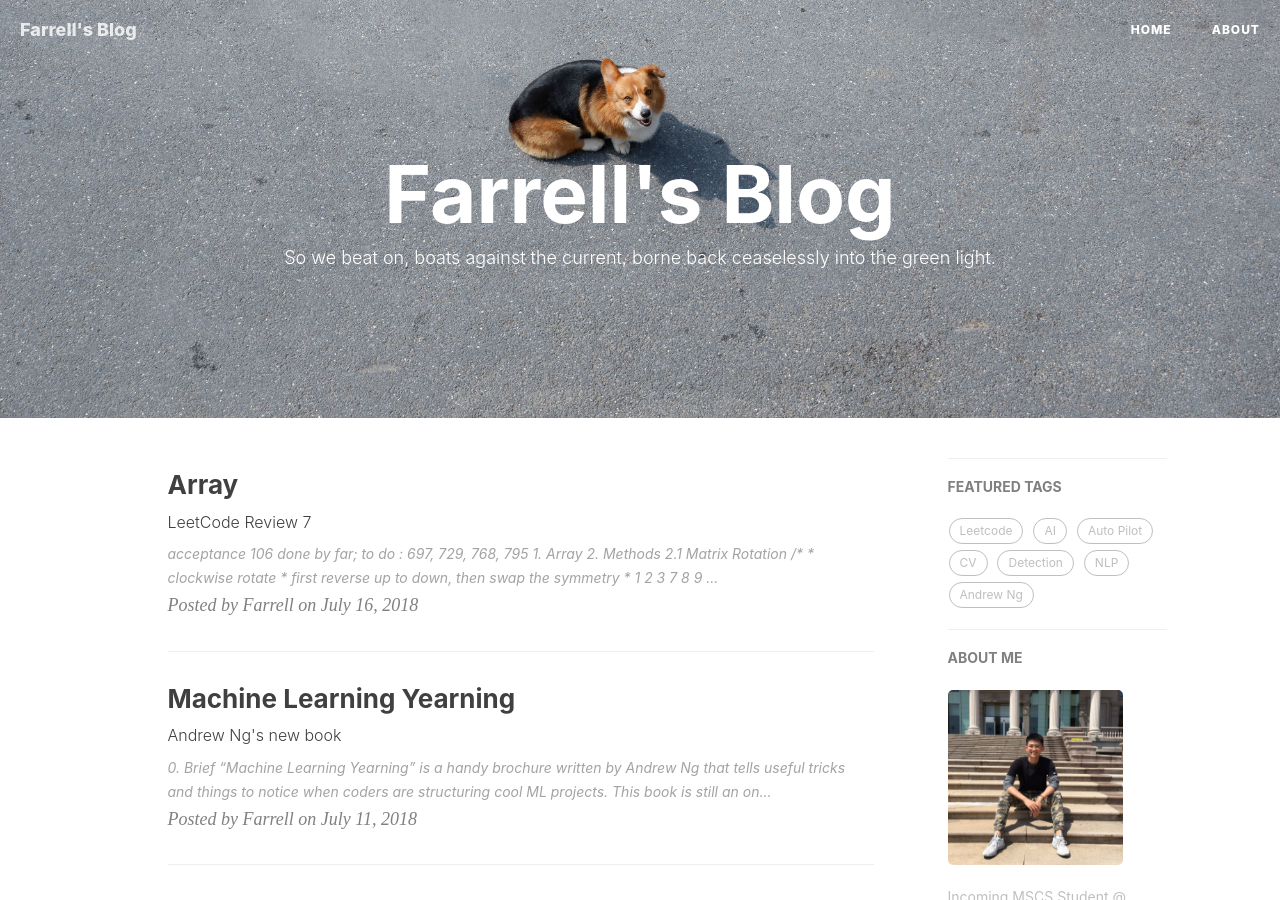
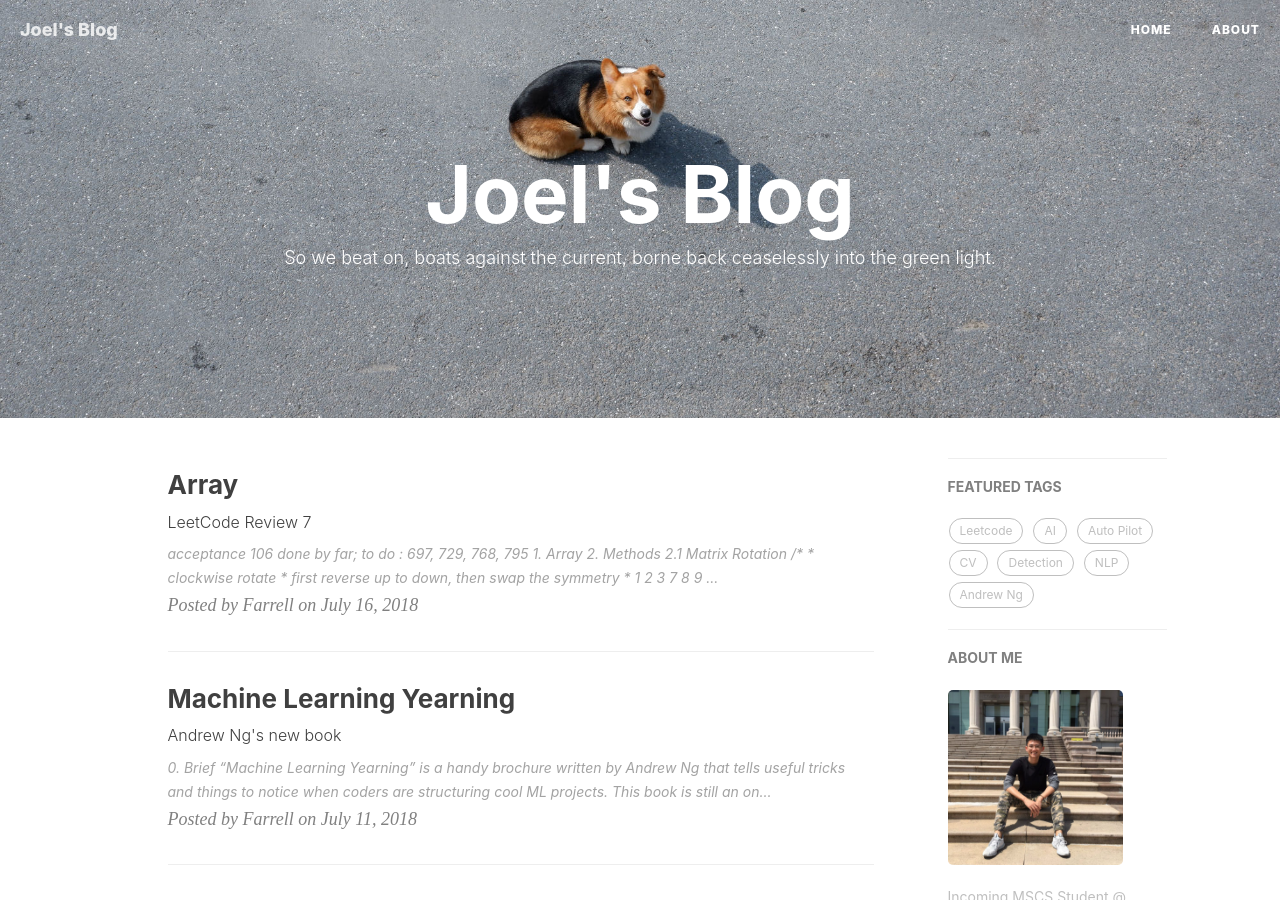
Before and after one commit to farrellsc/farrellsc.github.io, a Jekyll site: the page built from index.html, in a window 1280 px wide and 900 px high. Built offline with Jekyll 4.4.1, drawn with Linux system fonts in a browser that asks for light colours; nearby versions of some CDN libraries; the list of posts is cut into pages by our own code; comment, search, counter and statistics services are not loaded.

Commit message:
changed name

```diff
--- a/_config.yml
+++ b/_config.yml
@@ -1,6 +1,6 @@
 # Site settings
-title: Farrell's Blog
-SEOTitle: Farrell's Blog
+title: Joel's Blog
+SEOTitle: Joel's Blog
 header-img: img/home-bg.jpg
 email: zhou.zhuang.farrell@gmail.com
 description: ""
```
